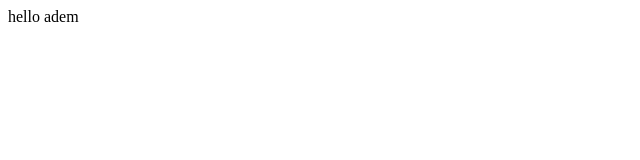
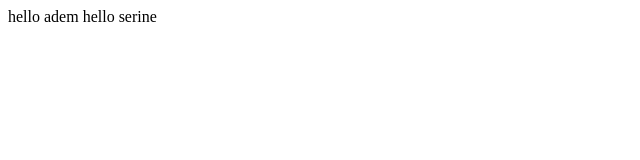
Before and after one commit to Habib2014/course1, a plain HTML site: page index.html in a window 1280 px wide. Shown: the full height of the page, 0-640 px from the left. Drawn offline with Linux system fonts and the light colour scheme.

Commit message:
index.html

```diff
--- a/index.html
+++ b/index.html
@@ -1,6 +1,6 @@
 <!DOCTYPE html>
 <html>
   <body>
-    hello adem
+    hello adem hello serine
   </body>
 </html>
```
